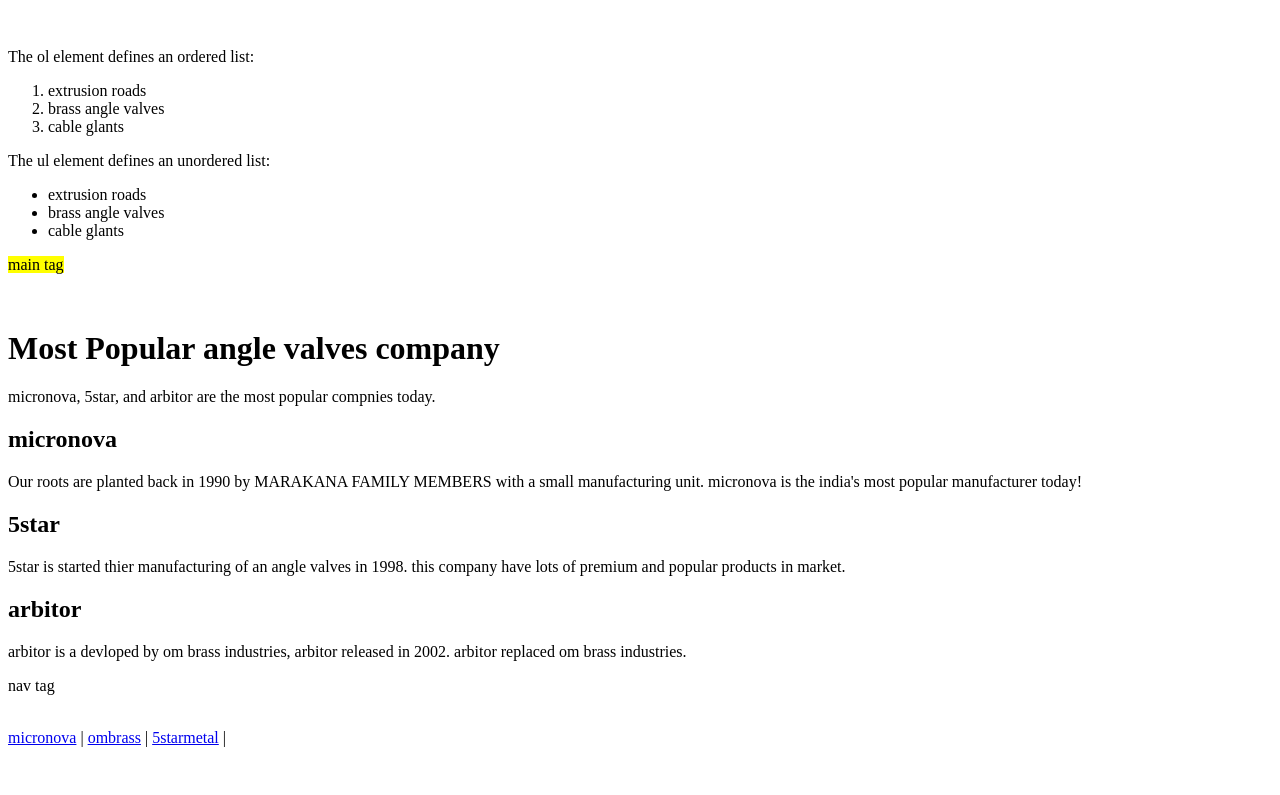
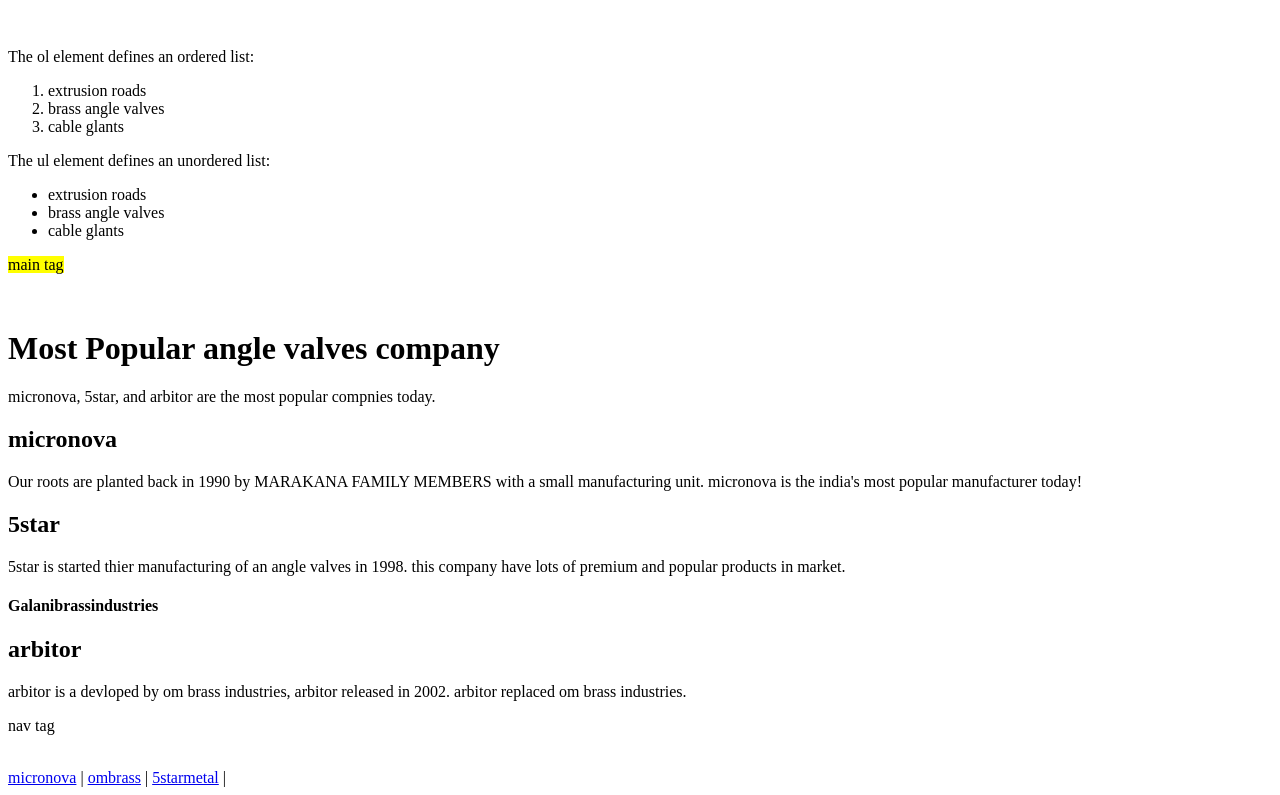
Before and after one commit to arpitahir11/HTML, a plain HTML site: page blocklevelelements.html in a window 1280 px wide. Shown: the part 1664-2459 px from the top of the page. Before the commit the page ends 2419 px from the top, so only its background shows below. Drawn offline with Linux system fonts and the light colour scheme.

Commit message:
Update blocklevelelements.html

```diff
--- a/blocklevelelements.html
+++ b/blocklevelelements.html
@@ -143,6 +143,9 @@
               <h2>5star</h2>
               <p>5star is started thier manufacturing of an angle valves in 1998. this company have lots of premium and popular products in market.</p>
             </article>
+            <h4>
+                <p>Galanibrassindustries</p>
+            </h4>
 
             <article>
               <h2>arbitor</h2>
```
